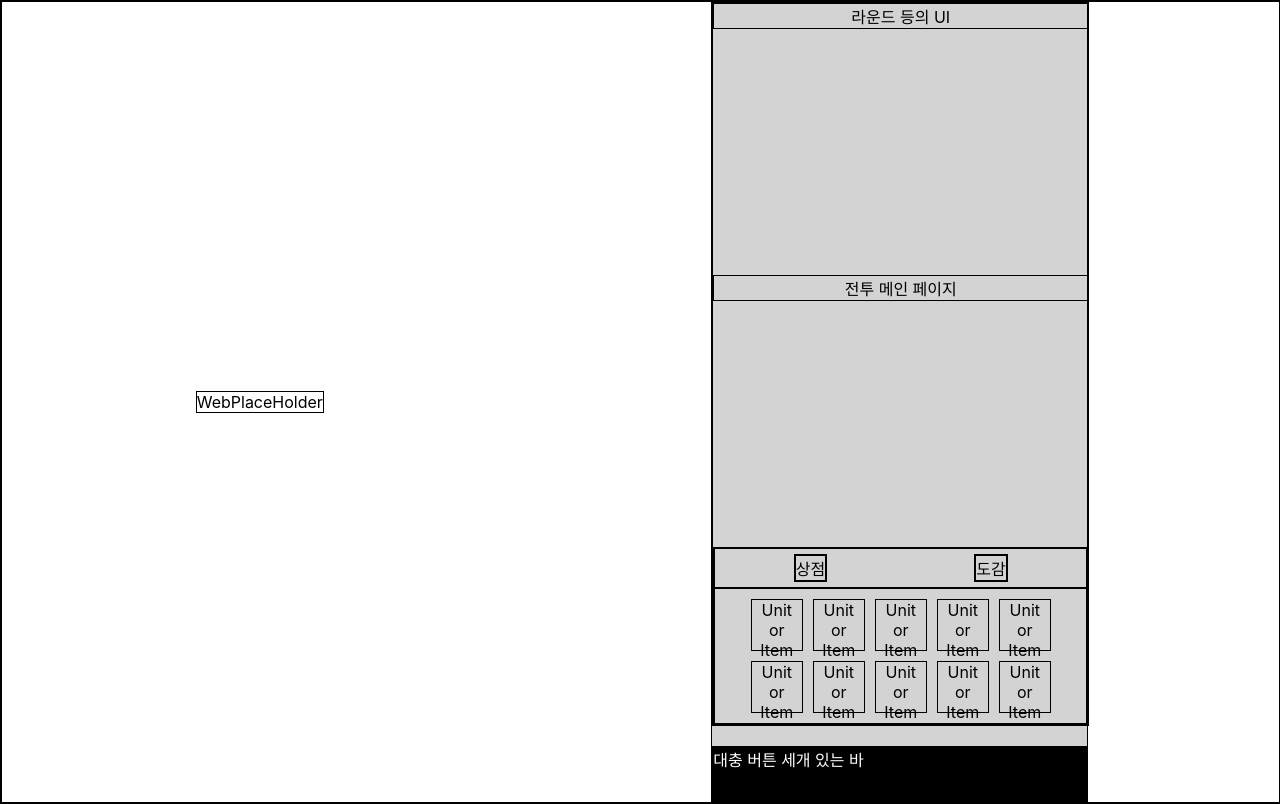
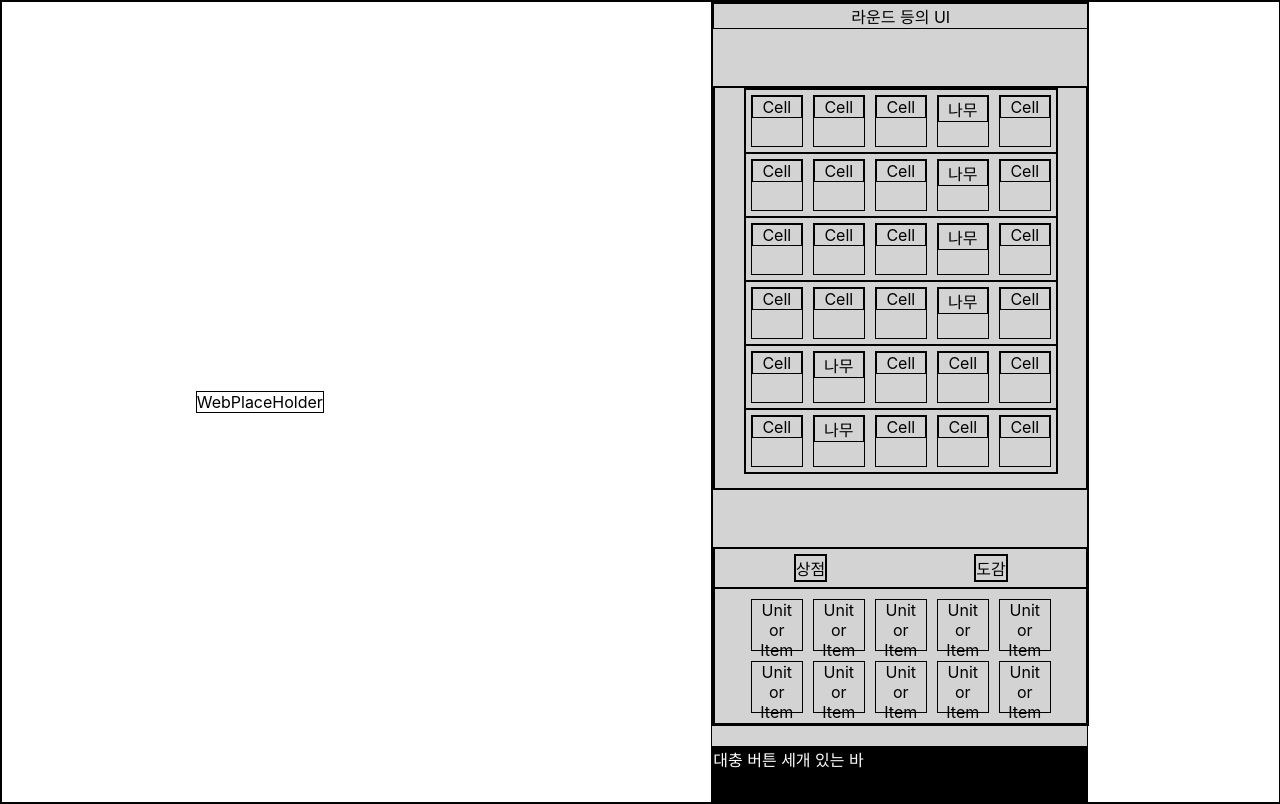
Before and after one commit to KingGod-Tmp/KingGod-FE, a React (Create React App) app: page /battle/1 in a window 1280 px wide. Built offline with nearby package versions, Linux system fonts and the light colour scheme.

Commit message:
Update BattlePage w/ Stage

```diff
--- a/src/components/page/battle/BattlePageBody.tsx
+++ b/src/components/page/battle/BattlePageBody.tsx
@@ -1,8 +1,9 @@
 import React from 'react'
+import StageCard from '../../purpose/battle/stage/StageCard'
 
 const BattlePageBody = () => {
   return (
-    <div>전투 메인 페이지</div>
+    <div><StageCard/></div>
   )
 }
 
--- /dev/null
+++ b/src/components/purpose/battle/stage/StageCard.tsx
@@ -0,0 +1,65 @@
+import React from "react";
+import styled from "styled-components";
+import { FlexRowDiv } from "../../../../styles/layouts";
+import StageTileLine from "./StageTileLine";
+
+const StageCard = () => {
+
+  //0은 빈공간 1은 장애물
+  const mapTile = [
+    [0, 0, 0, 1, 0],
+    [0, 0, 0, 1, 0],
+    [0, 0, 0, 1, 0],
+    [0, 0, 0, 1, 0],
+    [0, 1, 0, 0, 0],
+    [0, 1, 0, 0, 0],
+  ];
+
+  const readyTile = [
+    [0, 0, 0, 0, 0],
+    [0, 0, 0, 0, 0],
+    [0, 0, 0, 0, 0],
+  ];
+
+  return (
+    <StageBox>
+      {/* 적군 준비 자리 */}
+      <EnemyZone>
+        {mapTile.map((val, idx) => {
+          return <StageTileLine key={"StageTileLine" + idx} line={val} />;
+        })}
+      </EnemyZone>
+      {/* 아군 준비 자리 */}
+      <FriendlyZone>
+        {readyTile.map((val, idx) => {
+          return <StageTileLine key={"StageTileLine" + idx} line={val} />;
+        })}
+      </FriendlyZone>
+    </StageBox>
+  );
+};
+const EnemyZone = styled.div``;
+
+const FriendlyZone = styled.div`
+  margin-top: 30px;
+`;
+
+const StageBox = styled(FlexRowDiv)`
+  flex-wrap: wrap;
+  justify-content: center;
+  align-items: center;
+
+  height: 400px;
+  overflow: auto;
+  &::-webkit-scrollbar {
+    width: 10px;
+  }
+  &::-webkit-scrollbar-thumb {
+    display: none;
+  }
+  &::-webkit-scrollbar-track {
+    display: none;
+  }
+`;
+
+export default StageCard;
--- /dev/null
+++ b/src/components/purpose/battle/stage/StageTile.tsx
@@ -0,0 +1,24 @@
+import React from "react";
+import styled from "styled-components";
+import StageTileCell from "./StageTileCell";
+import StageTileWall from "./StageTileWall";
+
+type GreetingsProps = {
+  tile: number;
+};
+
+const StageTile = ({ tile }: GreetingsProps) => {
+  return (
+    <StageTileBox>
+      {tile == 1 ? <StageTileWall /> : <StageTileCell />}
+    </StageTileBox>
+  );
+};
+
+const StageTileBox = styled.div`
+  width: 50px;
+  height: 50px;
+  margin: 5px;
+`;
+
+export default StageTile;
--- /dev/null
+++ b/src/components/purpose/battle/stage/StageTileCell.tsx
@@ -0,0 +1,9 @@
+import React from 'react'
+
+const StageTileCell = () => {
+  return (
+    <div>Cell</div>
+  )
+}
+
+export default StageTileCell
--- /dev/null
+++ b/src/components/purpose/battle/stage/StageTileLine.tsx
@@ -0,0 +1,19 @@
+import React from "react";
+import { FlexRowDiv } from "../../../../styles/layouts";
+import StageTile from "./StageTile";
+
+type GreetingsProps = {
+  line: number[];
+};
+
+const StageTileLine = ({ line }: GreetingsProps) => {
+  return (
+    <FlexRowDiv>
+      {line.map((val, idx) => {
+        return <StageTile tile={val} />;
+      })}
+    </FlexRowDiv>
+  );
+};
+
+export default StageTileLine;
--- /dev/null
+++ b/src/components/purpose/battle/stage/StageTileWall.tsx
@@ -0,0 +1,9 @@
+import React from 'react'
+
+const StageTileWall = () => {
+  return (
+    <div>나무</div>
+  )
+}
+
+export default StageTileWall
```
